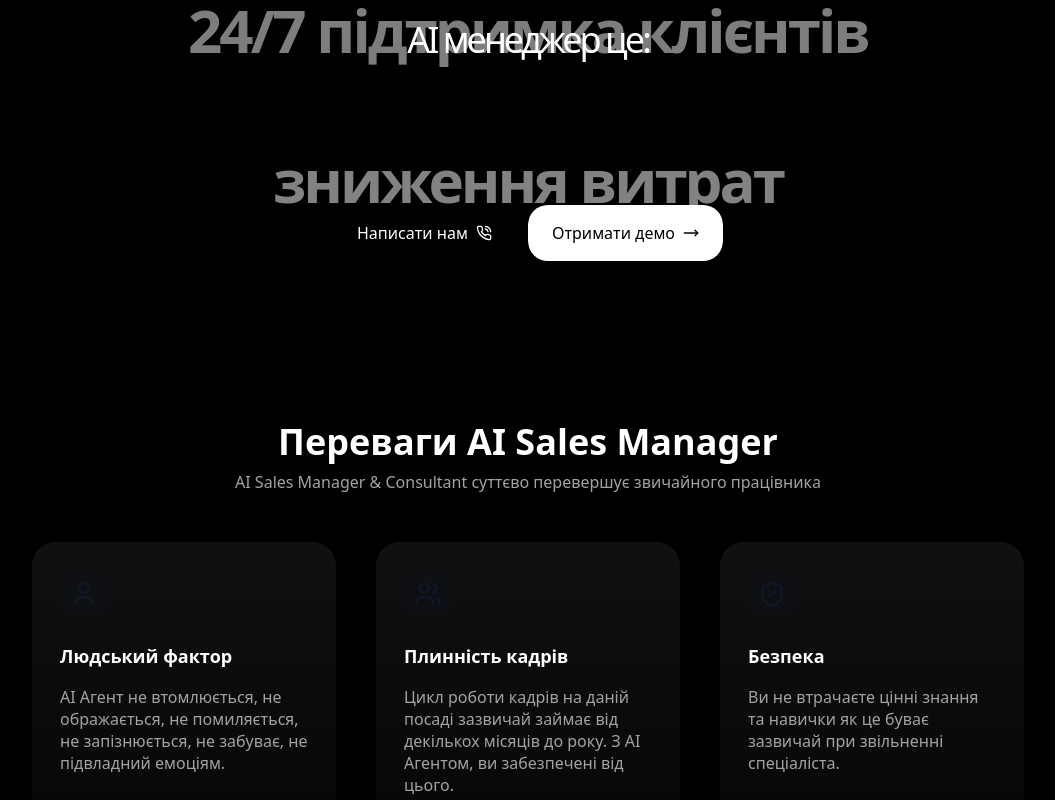
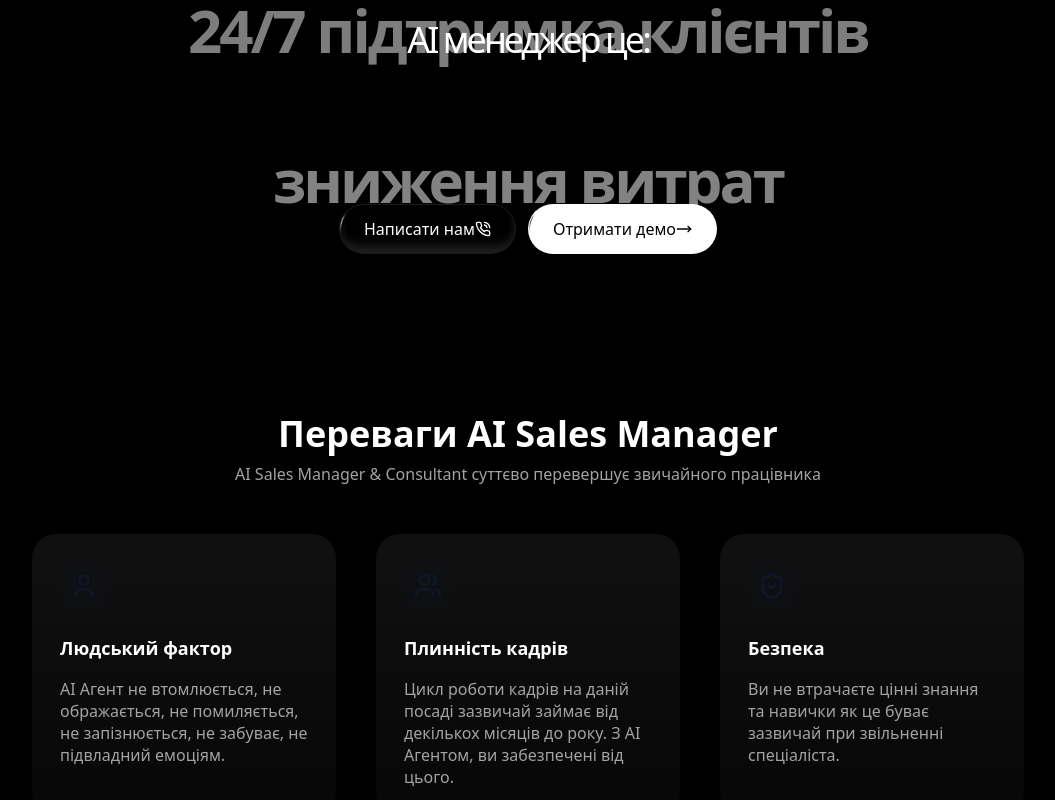
Before and after one commit to kgnvsk/spline-hero-tailwind-react, a React (Vite) app: page / in a window 1280 px wide. Shown: the part 860-1660 px from the top of the page, without its empty margins (112-1167 px from the left). Built offline with nearby package versions, Linux system fonts and the light colour scheme.

Commit message:
feat: Add shimmer button component
Adds a new shimmer button component with a demo.

```diff
--- a/src/components/ui/animated-hero.tsx
+++ b/src/components/ui/animated-hero.tsx
@@ -2,7 +2,7 @@
 import React, { useEffect, useMemo, useState } from "react";
 import { motion } from "framer-motion";
 import { MoveRight, PhoneCall } from "lucide-react";
-import { StarBorder } from "@/components/ui/star-border";
+import { ShimmerButton } from "@/components/ui/shimmer-button";
 
 function Hero() {
   const [titleNumber, setTitleNumber] = useState(0);
@@ -56,12 +56,22 @@ function Hero() {
             </h1>
           </div>
           <div className="flex flex-row gap-3">
-            <StarBorder variant="dark">
+            {/* Чёрная кнопка слева */}
+            <ShimmerButton
+              shimmerColor="#fff"
+              background="rgba(0,0,0,1)"
+              className="text-white dark:text-white"
+            >
               Написати нам <PhoneCall className="w-4 h-4" />
-            </StarBorder>
-            <StarBorder variant="light">
+            </ShimmerButton>
+            {/* Белая кнопка справа */}
+            <ShimmerButton
+              shimmerColor="#000"
+              background="#fff"
+              className="text-black"
+            >
               Отримати демо <MoveRight className="w-4 h-4" />
-            </StarBorder>
+            </ShimmerButton>
           </div>
         </div>
       </div>
--- /dev/null
+++ b/src/components/ui/shimmer-button.tsx
@@ -0,0 +1,92 @@
+
+import React, { CSSProperties } from "react";
+import { cn } from "@/lib/utils";
+
+export interface ShimmerButtonProps
+  extends React.ButtonHTMLAttributes<HTMLButtonElement> {
+  shimmerColor?: string;
+  shimmerSize?: string;
+  borderRadius?: string;
+  shimmerDuration?: string;
+  background?: string;
+  className?: string;
+  children?: React.ReactNode;
+}
+
+const ShimmerButton = React.forwardRef<HTMLButtonElement, ShimmerButtonProps>(
+  (
+    {
+      shimmerColor = "#ffffff",
+      shimmerSize = "0.05em",
+      shimmerDuration = "3s",
+      borderRadius = "100px",
+      background = "rgba(0, 0, 0, 1)",
+      className,
+      children,
+      ...props
+    },
+    ref,
+  ) => {
+    return (
+      <button
+        style={
+          {
+            "--spread": "90deg",
+            "--shimmer-color": shimmerColor,
+            "--radius": borderRadius,
+            "--speed": shimmerDuration,
+            "--cut": shimmerSize,
+            "--bg": background,
+          } as CSSProperties
+        }
+        className={cn(
+          "group relative z-0 flex cursor-pointer items-center justify-center overflow-hidden whitespace-nowrap border border-white/10 px-6 py-3 text-white [background:var(--bg)] [border-radius:var(--radius)] dark:text-black",
+          "transform-gpu transition-transform duration-300 ease-in-out active:translate-y-px",
+          className,
+        )}
+        ref={ref}
+        {...props}
+      >
+        {/* spark container */}
+        <div
+          className={cn(
+            "-z-30 blur-[2px]",
+            "absolute inset-0 overflow-visible [container-type:size]",
+          )}
+        >
+          {/* spark */}
+          <div className="absolute inset-0 h-[100cqh] animate-shimmer-slide [aspect-ratio:1] [border-radius:0] [mask:none]">
+            {/* spark before */}
+            <div className="animate-spin-around absolute -inset-full w-auto rotate-0 [background:conic-gradient(from_calc(270deg-(var(--spread)*0.5)),transparent_0,var(--shimmer-color)_var(--spread),transparent_var(--spread))] [translate:0_0]" />
+          </div>
+        </div>
+        {children}
+
+        {/* Highlight */}
+        <div
+          className={cn(
+            "insert-0 absolute size-full",
+            "rounded-2xl px-4 py-1.5 text-sm font-medium shadow-[inset_0_-8px_10px_#ffffff1f]",
+            // transition
+            "transform-gpu transition-all duration-300 ease-in-out",
+            // on hover
+            "group-hover:shadow-[inset_0_-6px_10px_#ffffff3f]",
+            // on click
+            "group-active:shadow-[inset_0_-10px_10px_#ffffff3f]",
+          )}
+        />
+
+        {/* backdrop */}
+        <div
+          className={cn(
+            "absolute -z-20 [background:var(--bg)] [border-radius:var(--radius)] [inset:var(--cut)]",
+          )}
+        />
+      </button>
+    );
+  },
+);
+
+ShimmerButton.displayName = "ShimmerButton";
+
+export { ShimmerButton };
--- a/src/index.css
+++ b/src/index.css
@@ -181,4 +181,26 @@
   .animate-star-movement-bottom {
     animation: star-movement-bottom 7s linear infinite;
   }
+
+  /* Shimmer Animations */
+  @keyframes shimmer-slide {
+    0% {
+      transform: translateX(-45%) rotate(0deg);
+    }
+    100% {
+      transform: translateX(145%) rotate(1turn);
+    }
+  }
+  .animate-shimmer-slide {
+    animation: shimmer-slide var(--speed, 3s) linear infinite;
+  }
+
+  @keyframes spin-around {
+    to {
+      transform: rotate(1turn);
+    }
+  }
+  .animate-spin-around {
+    animation: spin-around 3s linear infinite;
+  }
 }
```
